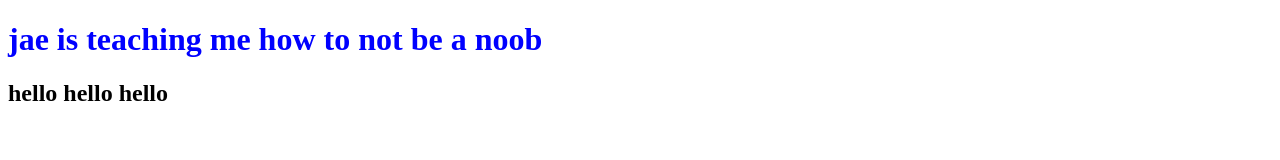
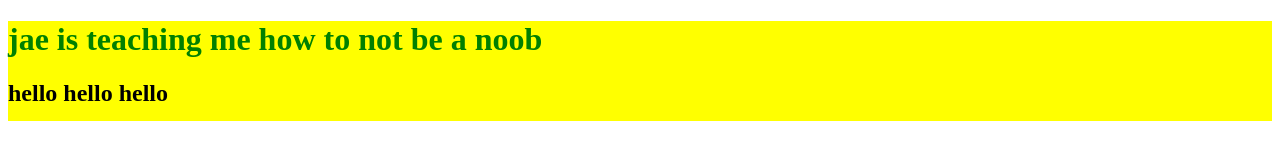
Before and after one commit to eriliao/eriliao.github.io, a plain HTML site: page index.html in a window 1280 px wide. Drawn offline with Linux system fonts and the light colour scheme.

Commit message:
jae background stuffz

```diff
--- a/index.html
+++ b/index.html
@@ -2,16 +2,16 @@
 <html>
 	<style>
 		h1 {
-			color: blue;
+			color: green;
 
 		}
 		.first-div {
-			background-color; black;
+			background-color: yellow;
 			height: 100px;
-
-		})
+		}
 	</style>
-	<div class"first-div">
+	<div class="first-div">
 	<h1> jae is teaching me how to not be a noob </h1>
 	<h2> hello hello hello </h2>
+	</div>
 </html>
```
